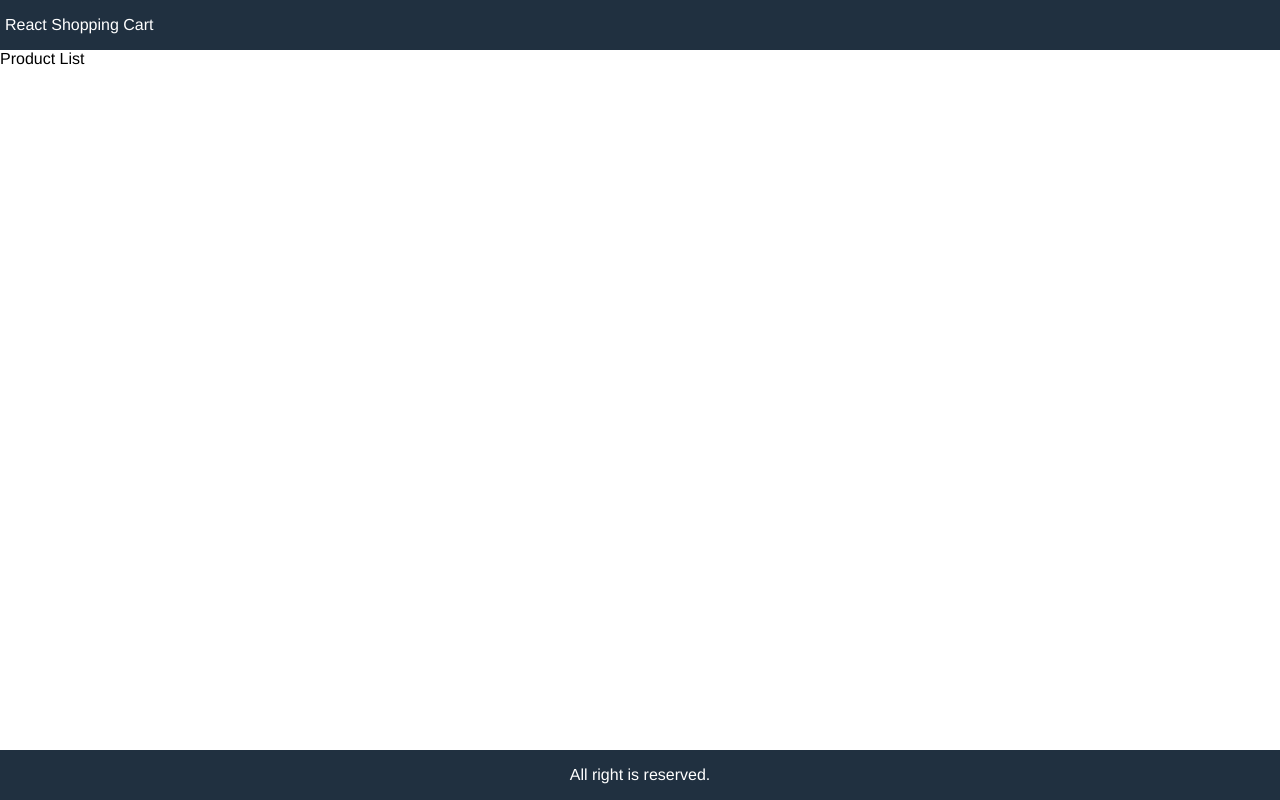
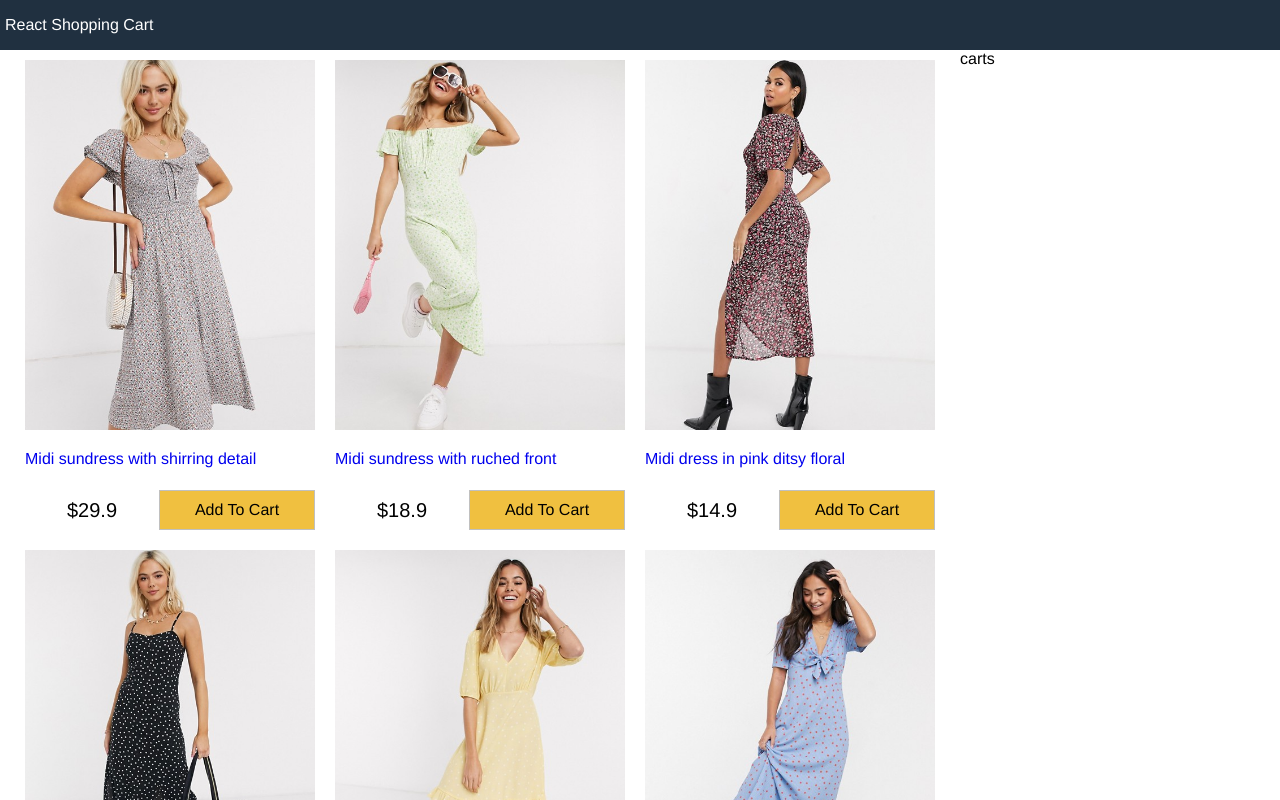
Before and after one commit to HenryBalayan/React-shopping-cart, a React (Create React App) app: page / in a window 1280 px wide. Shown: the top 800 px of the page. Built offline with nearby package versions, Linux system fonts and the light colour scheme.

Commit message:
create product component

```diff
--- a/src/App.js
+++ b/src/App.js
@@ -1,15 +1,41 @@
 import React from "react";
-// feature 1
-function App() {
+import Products from "./components/Products";
+import data from "./data.json";
+
+
+class App extends React.Component {
+  constructor(){
+    super();
+    this.state={
+      products:data.products,
+      size:"",
+      sort:"",
+    }
+  }
+  render(){
+
     return (
       <div className="grid-container">
         <header>
           <a href="/">React Shopping Cart</a>
         </header>
-      <main>Product List</main>
+        <main>
+          <div className="content">
+                  <div className="main">
+                        <Products products={this.state.products}/>
+                  </div>
+                  <div  className="sidebar">
+                    carts
+                  </div>
+          </div>
+        </main>
         <footer>All right is reserved.</footer>
       </div>
     );
+
+
+  }
+
 }
 
 export default App;
--- /dev/null
+++ b/src/components/Products.js
@@ -0,0 +1,34 @@
+import React, { Component } from 'react'
+import formatCurrency from '../util'
+
+export default class Products extends Component {
+    render() {
+        return (
+            <div>
+                <ul className="products">
+                    {this.props.products.map(product=>(
+                        <li key={product._id}>
+                            <div className="product">
+                                <a href={"#"+product._id}>
+                                    <img src={product.image} alt={product.title}></img>
+                                    <p>
+                                        {product.title}
+                                    </p>
+                                </a>
+                                <div className="product-price">
+                                    <div>
+                                        {formatCurrency(product.price)}
+                                    </div>
+                                    <button className="button primary">
+                                        Add To Cart
+                                    </button>
+
+                                </div>
+                            </div>
+                        </li>
+                    ))}
+                </ul>
+            </div>
+        )
+    }
+}
--- a/src/index.css
+++ b/src/index.css
@@ -1,3 +1,5 @@
+@import url("https://fonts.googleapis.com/css2?family=Montserrat&display=swap");
+
 html {
   font-size: 62.5%;
   box-sizing: border-box;
@@ -10,9 +12,10 @@
 body,
 input,
 select,
+button,
 textarea {
   font-size: 1.6rem;
-  font-family: Helvetica, Arial, sans-serif;
+  font-family: Monsterrat,Helvetica, Arial, sans-serif;
 }
 
 .grid-container {
@@ -24,6 +27,9 @@
   grid-template-rows: 5rem 1fr 5rem;
   grid-template-columns: 1fr;
   height: 100%;
+}
+a{
+  text-decoration: none;
 }
 a:hover {
   color: #ff8000;
@@ -51,3 +57,67 @@
   justify-content: center;
   align-items: center;
 }
+
+.content {
+  display: flex;
+  flex-wrap: wrap;
+}
+.main {
+  flex: 3 60rem;
+}
+.sidebar {
+  flex: 1 20rem;
+}
+
+
+
+/* products */
+.products {
+  display: flex;
+  flex-wrap: wrap;
+  justify-content: center;
+  align-items: center;
+  padding: 0;
+  margin: 0;
+  list-style-type: none;
+}
+.products li {
+  flex: 0 1 29rem;
+  height: 47rem;
+  padding: 1rem;
+}
+.product {
+  display: flex;
+  flex-direction: column;
+  justify-content: space-between;
+  height: 100%;
+}
+.product img {
+  max-width: 37rem;
+  max-height: 37rem;
+}
+.product-price {
+  display: flex;
+  justify-content: space-between;
+  align-items: center;
+}
+.product-price div,
+.product-price button {
+  text-align: center;
+  flex: 1;
+}
+.product-price div {
+  font-size: 2rem;
+}
+.button {
+  padding: 1rem;
+  border: 0.1rem #c0c0c0 solid;
+  background-color: #f0f0f0;
+  cursor: pointer;
+}
+.button:hover {
+  border: 0.1rem #808080 solid;
+}
+.button.primary {
+  background-color: #f0c040;
+}
--- /dev/null
+++ b/src/util.js
@@ -0,0 +1,3 @@
+   export default function formatCurrency(num) {
+    return "$" + Number(num.toFixed(1)).toLocaleString() + " ";
+  }
```
Lines whose indentation alone changed are shown as unchanged.
